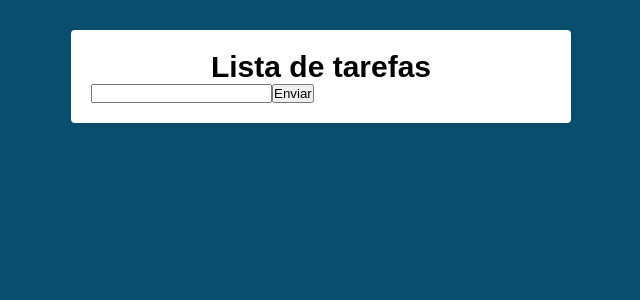
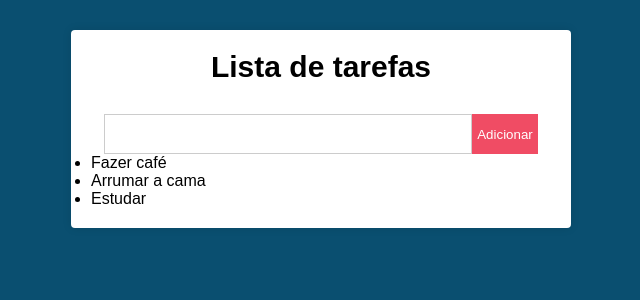
Before and after one commit to JulianoCesarM/task-list, a React (Create React App) app: page / in a window 1280 px wide. Shown: the top 300 px of the page, without its empty margins (319-959 px from the left). Built offline with nearby package versions, Linux system fonts and the light colour scheme.

Commit message:
rendering tasks on screen and adding import icons

```diff
--- a/src/components/Main.js
+++ b/src/components/Main.js
@@ -1,9 +1,10 @@
 import React, { Component } from "react"
 import "./Main.css"
-
+import { FaEdit, FaWindowClose } from "react-icons/fa"
 export default class Main extends Component {
   state = {
     novaTarefa: "",
+    tarefas: ["Fazer café", "Arrumar a cama", "Estudar"],
   }
 
   handleChange = (e) => {
@@ -12,15 +13,19 @@
     })
   }
   render() {
-    const { novaTarefa } = this.state
+    const { novaTarefa, tarefas } = this.state
     return (
       <div className="main">
         <h1>Lista de tarefas</h1>
-        <form action="#">
-          <input type="text" onChange={this.handleChange} />
-          <button type="submit">Enviar</button>
+        <form action="#" className="form">
+          <input type="text" onChange={this.handleChange} value={novaTarefa} />
+          <button type="submit">Adicionar</button>
         </form>
-        <p>{novaTarefa}</p>
+        <ul>
+          {tarefas.map((tarefa) => (
+            <li key={tarefa}>{tarefa}</li>
+          ))}
+        </ul>
       </div>
     )
   }
```
